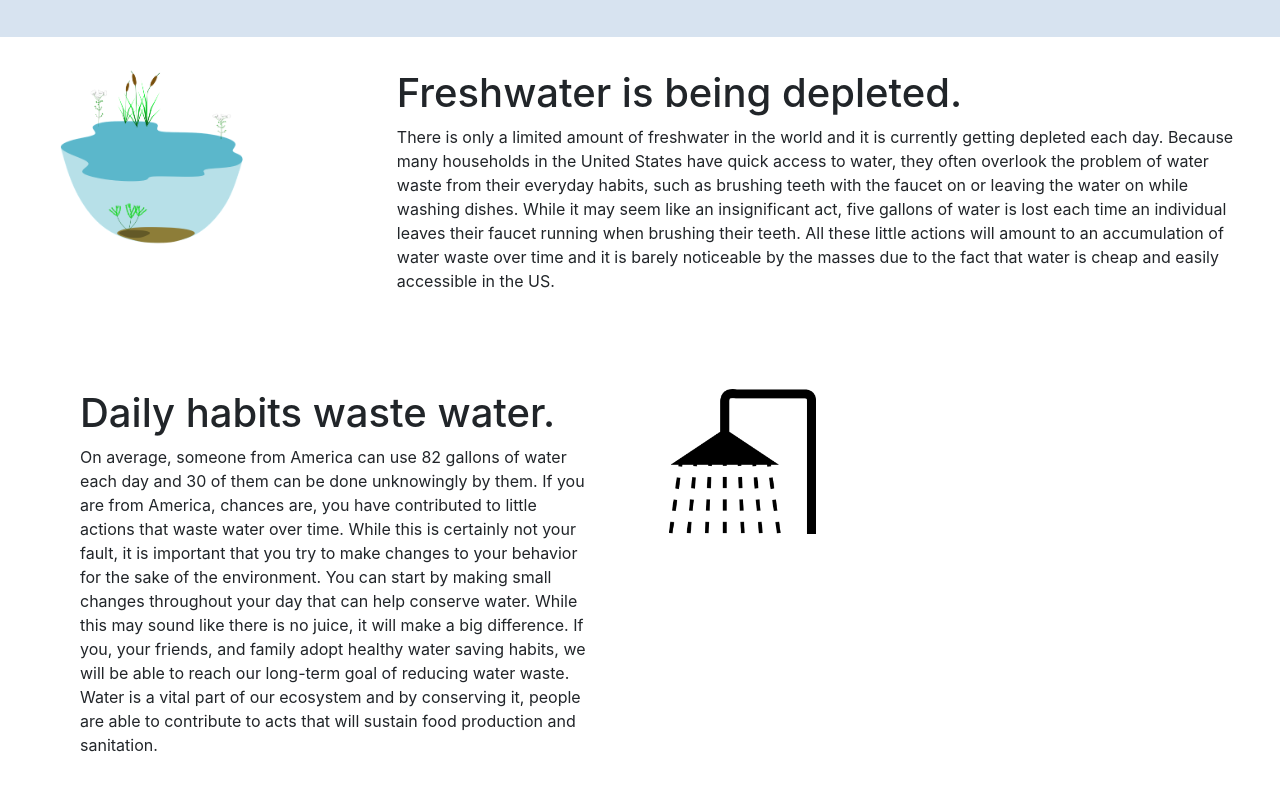
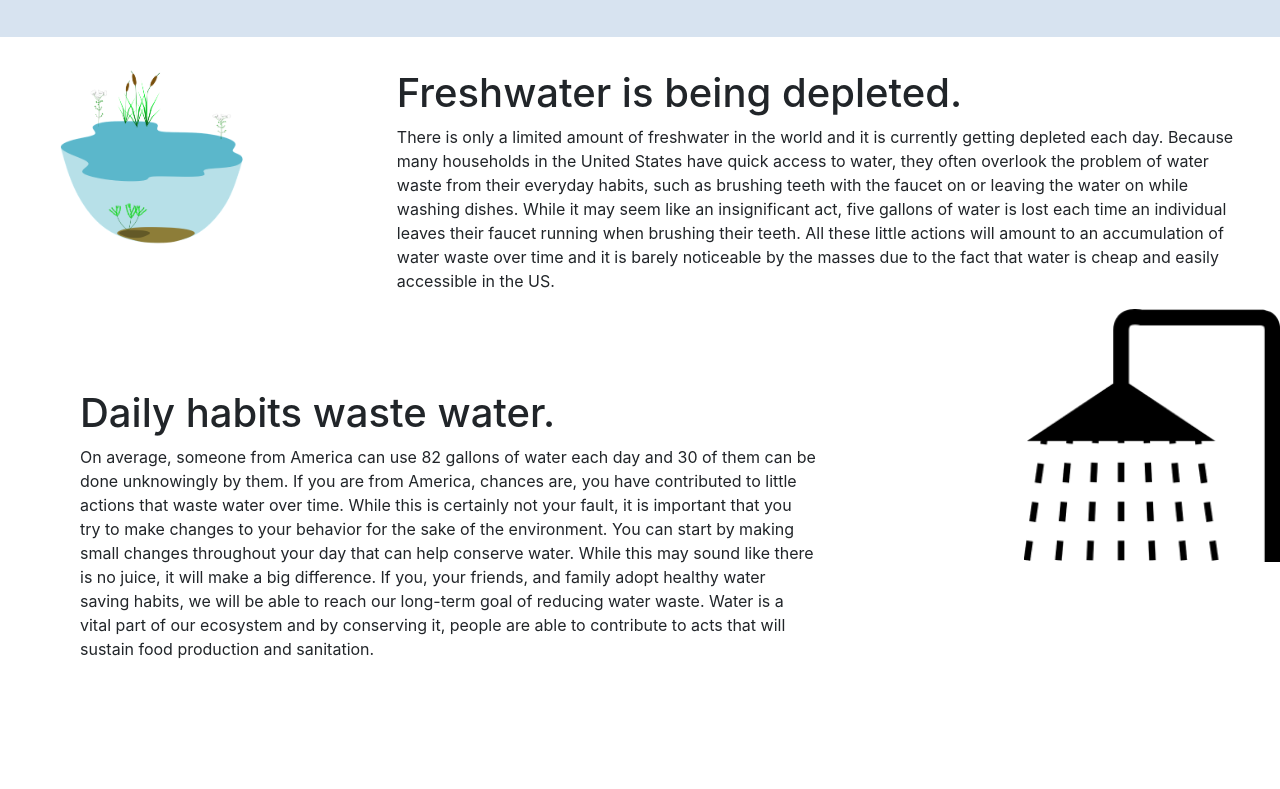
Before and after one commit to UW-INFO442-AU21/group7-smartwater, a React (Create React App) app: page / in a window 1280 px wide. Shown: the part 427-1216 px from the top of the page. After the commit the page ends 1184 px from the top, so only its background shows below. Built offline with nearby package versions, Linux system fonts and the light colour scheme.

Commit message:
fix shower section

```diff
--- a/src/Pages/CalculatorPage.js
+++ b/src/Pages/CalculatorPage.js
@@ -63,7 +63,6 @@ function CalculatorPage() {
 <li> Insulate your hot water pipes. This guarantees that you don’t need to wait longer to wait for the water to heat up. </li>
 <li> Create a playlist for showering! This will allow you to have an estimate of time and be aware of the approximate time you are spending in the shower. </li>
       </div>
-
     </div>
   );
 }
--- a/src/Pages/Home.js
+++ b/src/Pages/Home.js
@@ -36,8 +36,9 @@ export default function Home() {
                     You can start by making small changes throughout your day that can help conserve water. While this may sound like there is no juice, it will make a big difference. If you, your friends, and family adopt healthy water saving habits, we will be able to reach our long-term goal of reducing water waste. Water is a vital part of our ecosystem and by conserving it,
                     people are able to contribute to acts that will sustain food production and sanitation.</p>
                 </div>
-                <img align = "right" id="shower" src={pic3} alt="shower" />
+
             </div>
+            <img align = "right" id="shower" src={pic3} alt="shower"/>
         </div>
     )
 }
--- a/src/index.css
+++ b/src/index.css
@@ -93,8 +93,9 @@ code {
 }
 
 #shower {
+  display: inline-block;
+  width: 20%;
   float: right;
-  width: 20%;
 }
 
 @media (max-width: 800px){
@@ -138,7 +139,6 @@ code {
   width: 20%;
 }
 
-
 #freshwaterparagraph {
   float: right;
   width: 70%;
@@ -151,10 +151,7 @@ code {
   text-align: left;
 }
 
-#dailyhabitsparagraph {
-  float: left;
-  width: 70%;
-}
+
 
 .sinkparagraph {
   float: left;
@@ -175,7 +172,6 @@ code {
 }
 
 .calcbox {
-
   align-items: center;
 }
 
@@ -183,3 +179,8 @@ code {
   align-items: center;
   display: flex;
 }
+
+img {
+  width: 100%;
+  height: auto;
+}
```
